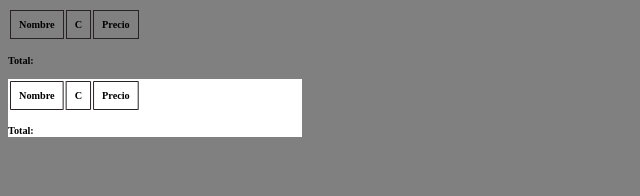
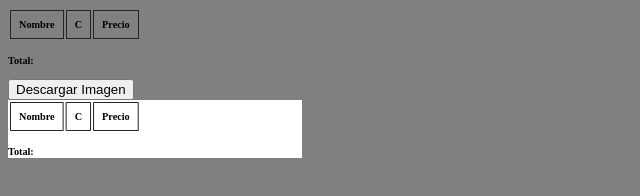
Before and after one commit to s-c-f/ca, a plain HTML site: page files/JSON/recepi.html in a window 1280 px wide. Shown: the whole page, without its empty margins (0-640 px from the left). Drawn offline with Linux system fonts and the light colour scheme.

Commit message:
Add files via upload

```diff
--- a/files/JSON/recepi.html
+++ b/files/JSON/recepi.html
@@ -20,7 +20,8 @@
             text-align: left;
             padding: 8px;
         }
-        .price{
+
+        .price {
             text-align: right;
         }
     </style>
@@ -45,6 +46,9 @@
             <h4>Total: <span id="domTotal"></span></h4>
         </div>
     </section>
+
+
+    <button onclick="download()">Descargar Imagen</button>
 
     <script>
         var url_string = window.location.href;
@@ -93,6 +97,16 @@
         html2canvas(document.getElementsByTagName("section")[0]).then(function (canvas) {
             document.body.appendChild(canvas);
         });
+
+        function download() {
+            const date = new Date();
+            const filename = `Recibo ${date.getFullYear()}-${date.getMonth() + 1}-${date.getDate()} ${date.getHours()}_${date.getMinutes()}_${date.getSeconds()}.png`;
+            var link = document.createElement('a');
+            link.download = filename;
+            link.href = document.getElementsByTagName('canvas')[0].toDataURL();
+            link.click();
+
+        }
     </script>
 
 </body>
```
